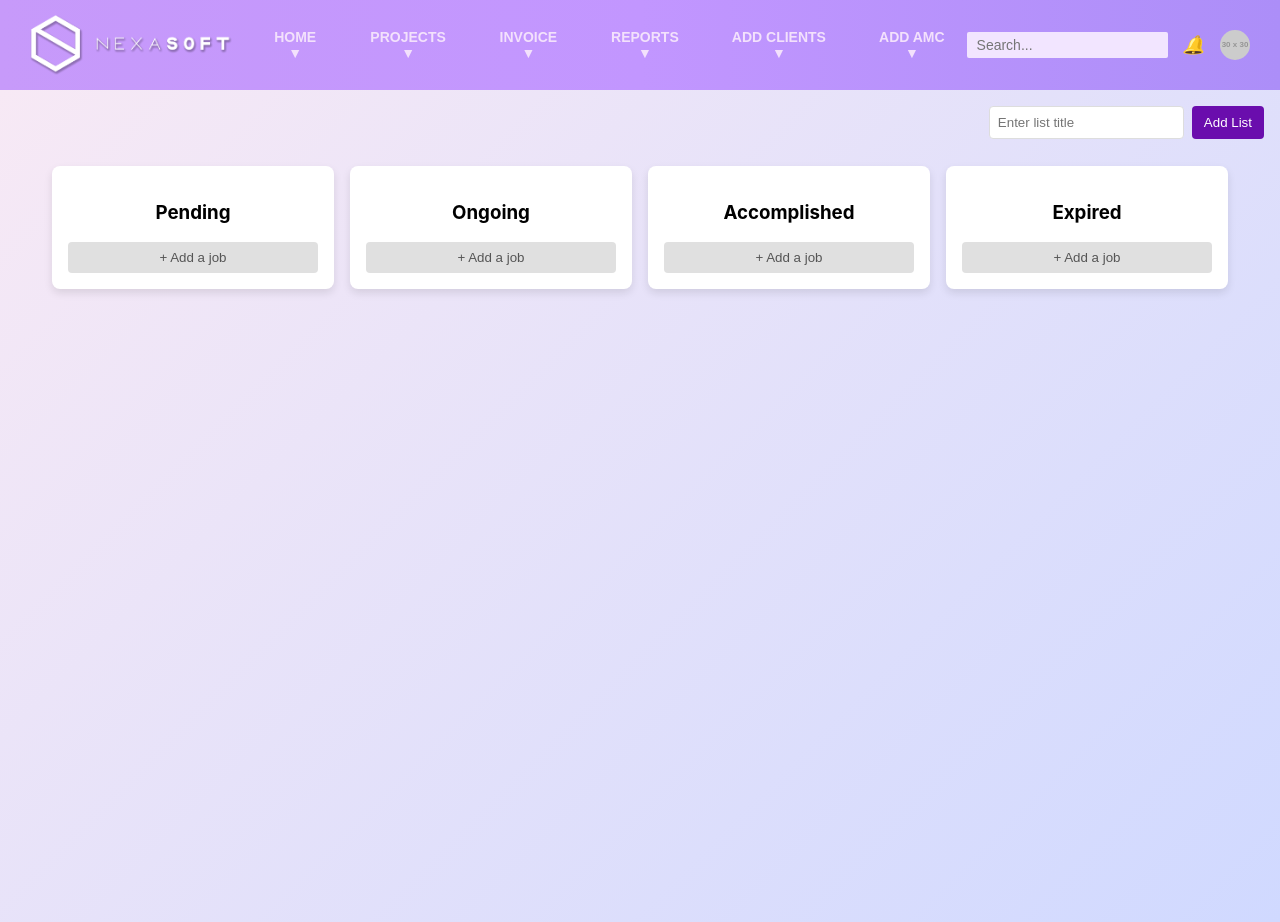
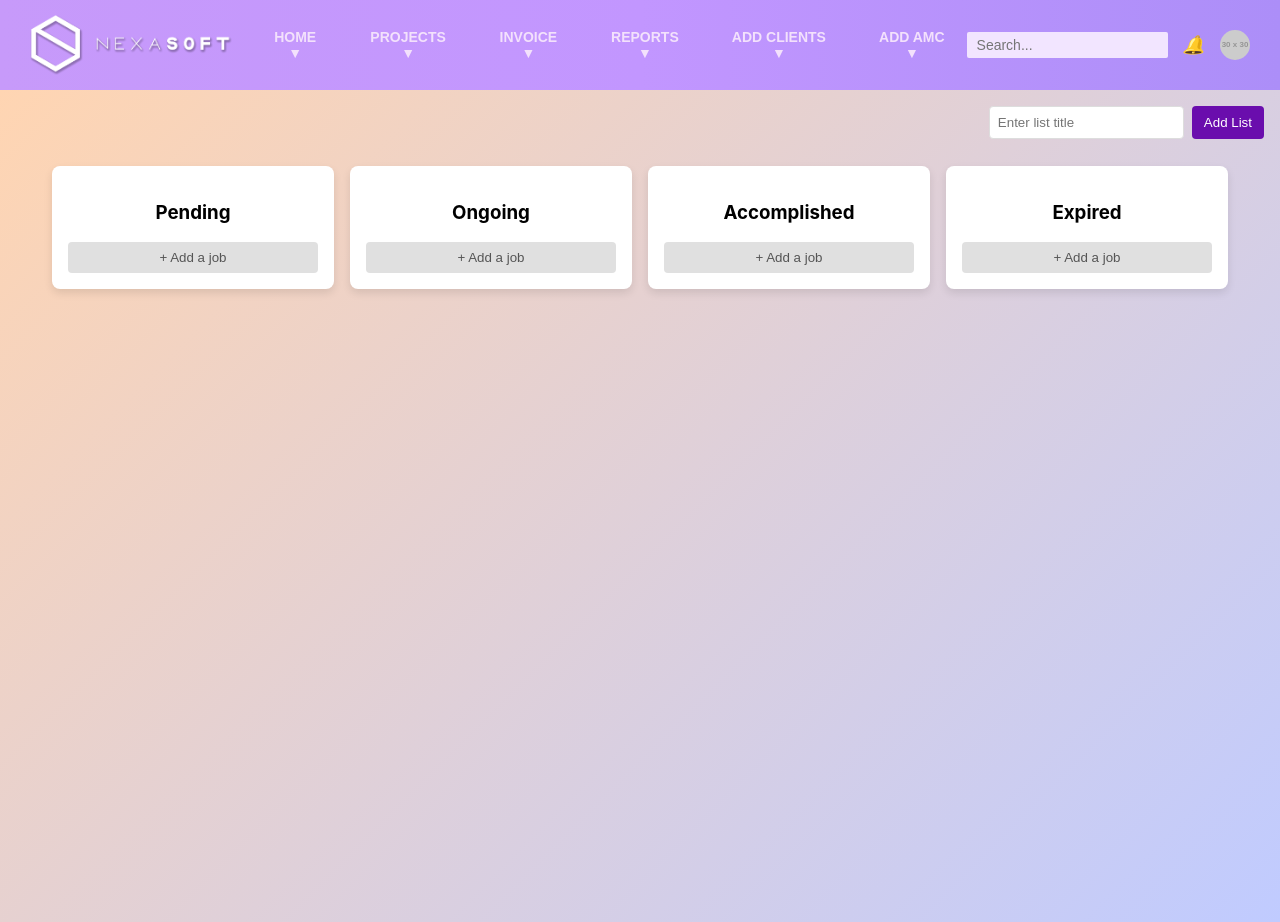
Before and after one commit to nadun097/Final_frontend, a React (Create React App) app in the folder kdj2-app/: page / in a window 1280 px wide. Built offline with nearby package versions, Linux system fonts and the light colour scheme.

Commit message:
background color change

```diff
--- a/kdj2-app/src/KanbanBoard.css
+++ b/kdj2-app/src/KanbanBoard.css
@@ -1,6 +1,6 @@
 .kanban-container {
   padding: 16px;
-  background: linear-gradient(135deg, #f7e9f5, #d0d9ff);
+  background: linear-gradient(135deg, #ffa3f1, #9fb0ff);
   min-height: 100vh;
   display: flex;
   flex-direction: column;
@@ -87,7 +87,7 @@
 
 .kanban-container {
   padding: 16px;
-  background: linear-gradient(135deg, #f7e9f5, #d0d9ff);
+  background: linear-gradient(135deg, #ffd5b2, #c0cbff);
   min-height: 100vh;
   display: flex;
   flex-direction: column;
@@ -128,7 +128,6 @@
   gap: 16px;
   margin-top: 60px;
 }
-
 
 .modal {
   position: fixed;
```
